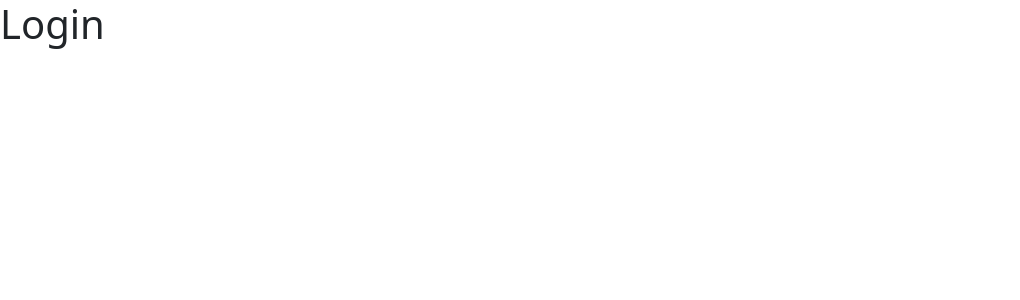
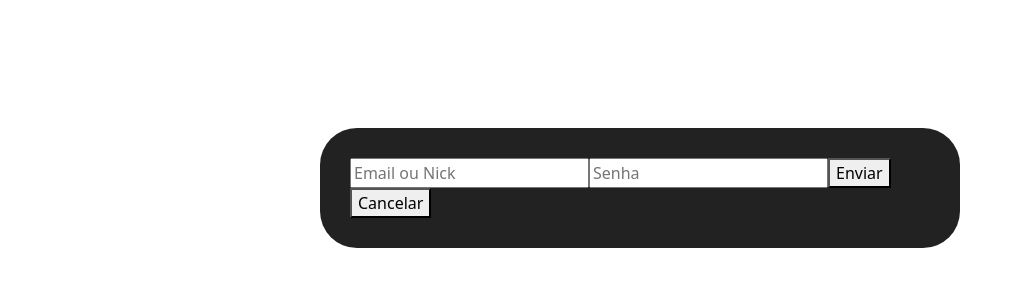
Before and after one commit to GuiReis1303/Projeto-Integrador-Geral, a React (Create React App) app: page /Login in a window 1280 px wide. Shown: the top 300 px of the page, without its empty margins (0-1020 px from the left). Built offline with nearby package versions, Linux system fonts and the light colour scheme.

Commit message:
03-06
- Edição do Login.js
- Adição do Login.css

```diff
--- /dev/null
+++ b/src/Paginas/Login.css
@@ -0,0 +1,14 @@
+.login{
+    display: flex;
+    justify-content: center;
+    width: 100%;
+}
+
+.caixaLogin{
+    background: #222222;
+    width: 50%;
+    margin-top: 10%;
+    padding: 30px;
+    border-radius: 37px;
+    border: none;
+}
--- a/src/Paginas/Login.js
+++ b/src/Paginas/Login.js
@@ -1,9 +1,21 @@
 import React from "react";
+import { Link } from "react-router-dom";
 
 const Login = () => {
+    require('./Login.css')
     return (
-        <div>
-            <h1>Login</h1>
+        <div className="login">
+            <div className="caixaLogin">
+                <form>
+                    <input type="nick" placeholder="Email ou Nick"></input>
+                    <input type="password" placeholder="Senha"></input>
+
+                    <button type="submit" className="">Enviar</button>
+                    <Link to={"/"}>
+                        <button type="cancel" className="">Cancelar</button>
+                    </Link>
+                </form>
+            </div>
         </div>
      );
 }
```
